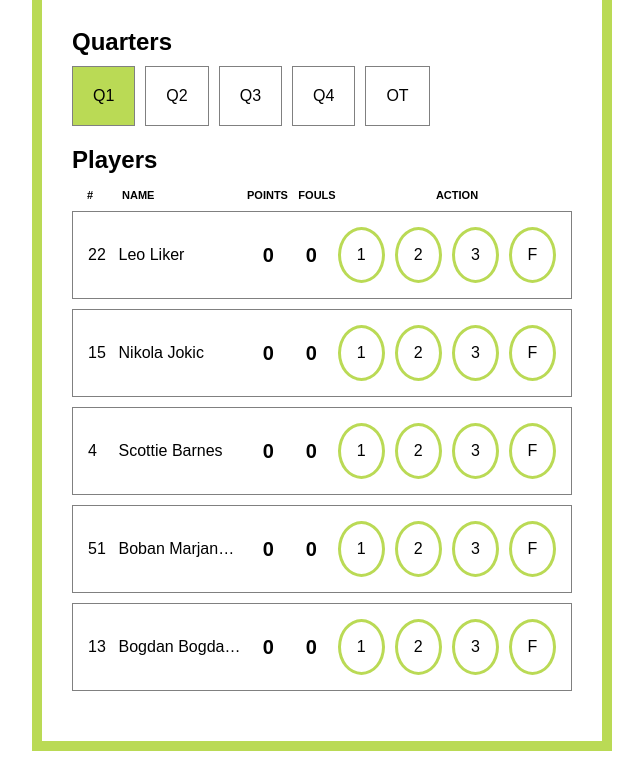
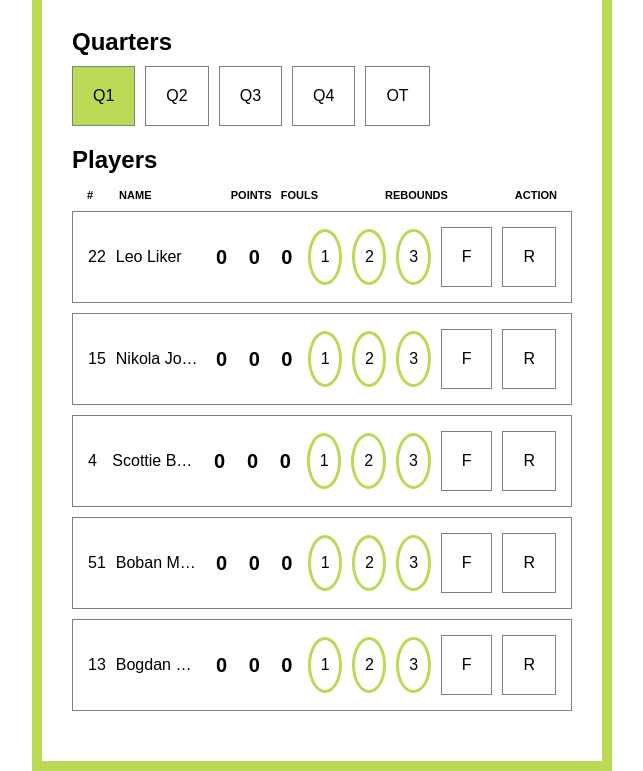
Before and after one commit to sinkolinko/Basketball-stats, a plain HTML site: page index.html in a window 1280 px wide. Shown: the part 129-900 px from the top of the page, without its empty margins (318-961 px from the left). Drawn offline with Linux system fonts and the light colour scheme.

Commit message:
Implemented rebounding counter

```diff
--- a/index.html
+++ b/index.html
@@ -27,6 +27,7 @@
           <div>Name</div>
           <div>Points</div>
           <div>Fouls</div>
+          <div>Rebounds</div>
           <div>Action</div>
         </div>
         <div id="player-22" class="player">
@@ -34,50 +35,60 @@
           <div>Leo Liker</div>
           <div class="player-points">0</div>
           <div class="player-fouls">0</div>
+          <div class="player-rebounds">0</div>
           <div class="point" data-action="point-1">1</div>
           <div class="point" data-action="point-2">2</div>
           <div class="point" data-action="point-3">3</div>
           <div class="point" data-action="foul">F</div>
+          <div class="point" data-action="rebound">R</div>
         </div>
         <div id="player-15" class="player">
           <div class="uid">15</div>
           <div>Nikola Jokic</div>
           <div class="player-points">0</div>
           <div class="player-fouls">0</div>
+          <div class="player-rebounds">0</div>
           <div class="point" data-action="point-1">1</div>
           <div class="point" data-action="point-2">2</div>
           <div class="point" data-action="point-3">3</div>
           <div class="point" data-action="foul">F</div>
+          <div class="point" data-action="rebound">R</div>
         </div>
         <div id="player-4" class="player">
           <div class="uid">4</div>
           <div>Scottie Barnes</div>
           <div class="player-points">0</div>
           <div class="player-fouls">0</div>
+          <div class="player-rebounds">0</div>
           <div class="point" data-action="point-1">1</div>
           <div class="point" data-action="point-2">2</div>
           <div class="point" data-action="point-3">3</div>
           <div class="point" data-action="foul">F</div>
+          <div class="point" data-action="rebound">R</div>
         </div>
         <div id="player-51" class="player">
           <div class="uid">51</div>
           <div>Boban Marjanovic</div>
           <div class="player-points">0</div>
           <div class="player-fouls">0</div>
+          <div class="player-rebounds">0</div>
           <div class="point" data-action="point-1">1</div>
           <div class="point" data-action="point-2">2</div>
           <div class="point" data-action="point-3">3</div>
           <div class="point" data-action="foul">F</div>
+          <div class="point" data-action="rebound">R</div>
         </div>
         <div id="player-13" class="player">
           <div class="uid">13</div>
           <div>Bogdan Bogdanovic</div>
           <div class="player-points">0</div>
           <div class="player-fouls">0</div>
+          <div class="player-rebounds">0</div>
           <div class="point" data-action="point-1">1</div>
           <div class="point" data-action="point-2">2</div>
           <div class="point" data-action="point-3">3</div>
           <div class="point" data-action="foul">F</div>
+          <div class="point" data-action="rebound">R</div>
         </div>
       </div>
     </div>
--- a/style.css
+++ b/style.css
@@ -101,7 +101,8 @@ h3 {
 }
 
 .player div:nth-child(3),
-.player div:nth-child(4) {
+.player div:nth-child(4),
+.player div:nth-child(5) {
   width: 40px;
   text-align: center;
   font-size: 20px;
@@ -112,7 +113,6 @@ h3 {
   margin-left: auto;
 }
 
-.player div:nth-child(5),
 .player div:nth-child(6),
 .player div:nth-child(7),
 .player div:nth-child(8) {
```
